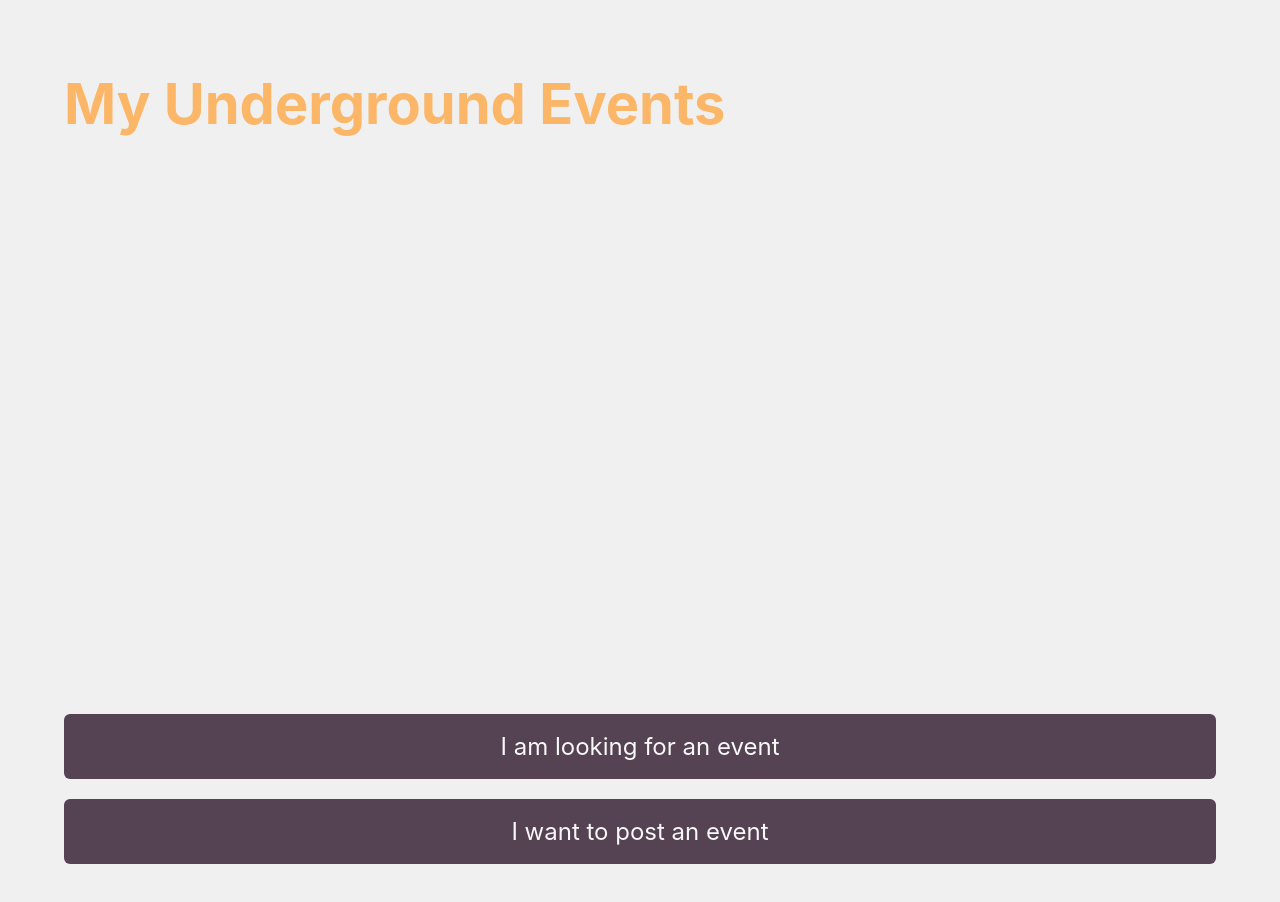
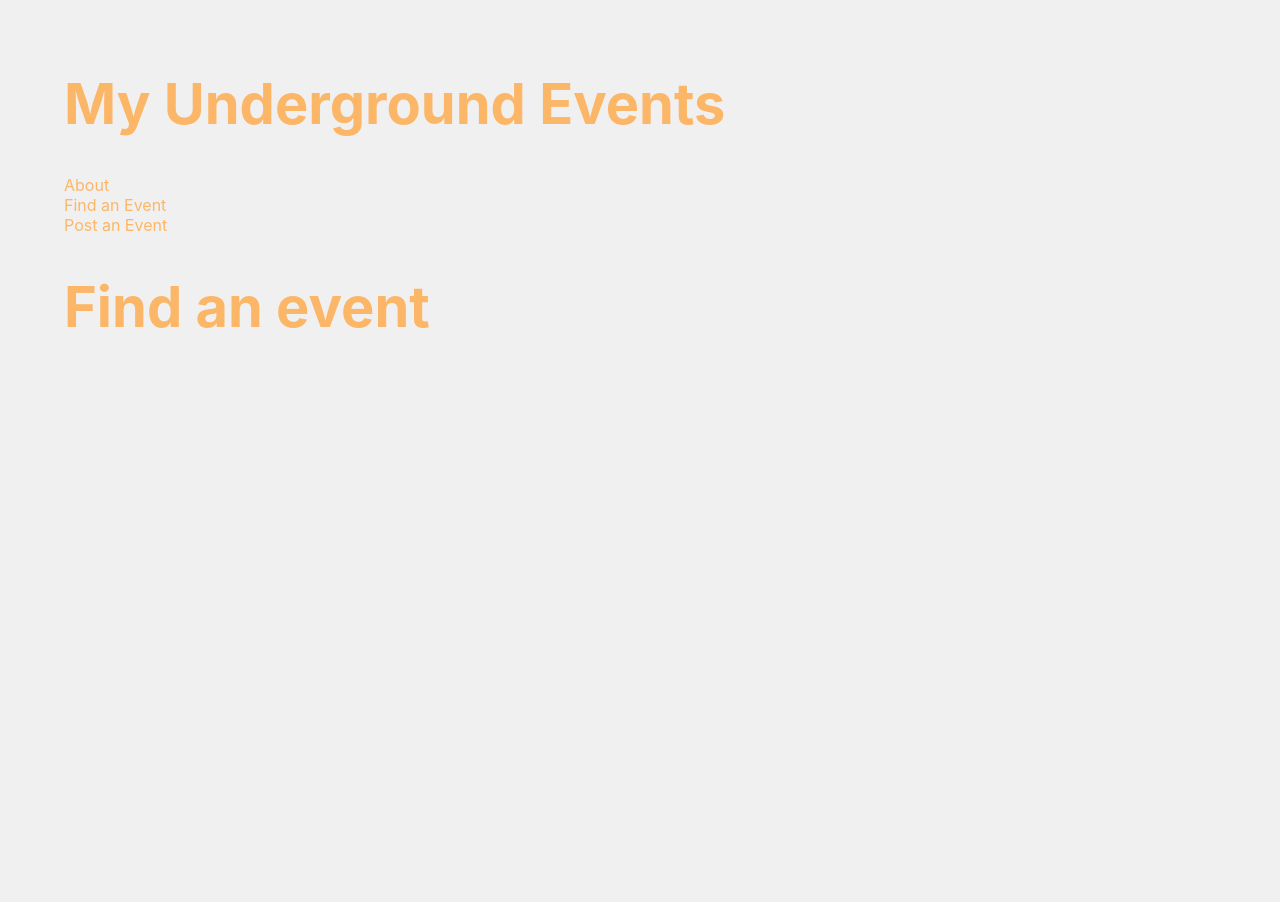
Before and after one commit to alkalinemusic/myundergroundeventAGAIN, a React (Vite) app: page /findevent in a window 1280 px wide. Shown: the top 902 px of the page. After the commit the page ends 800 px from the top, so only its background shows below. Built offline with nearby package versions, Linux system fonts and the light colour scheme.

Commit message:
add routes for about findevent and postevent. add links for those as well as header

```diff
--- a/src/App.css
+++ b/src/App.css
@@ -71,7 +71,8 @@
   margin-top: 20%; /* Adds top margin to push content down */
 }
 
-.primary-home-btn {
+.primary-home-btn,
+a {
   display: flex; /* Enable flexbox */
   justify-content: center; /* Center horizontally */
   align-items: center; /* Center vertically */
--- a/src/App.jsx
+++ b/src/App.jsx
@@ -1,21 +1,25 @@
 import React, { useState } from "react";
 import { BrowserRouter, Routes, Route } from "react-router-dom";
 import Header from "./components/Header";
+import BigButtons from "../src/components/BigButtons";
+import About from "./pages/About";
+import FindEvent from "./pages/FindEvent";
+import PostEvent from "./pages/PostEvent";
 import "./index.css";
 import "./App.css";
 // Make sure to uncomment and import these components if they are used.
 // import Home from "./components/Home";
-// import About from "./components/About";
 
 function App() {
-  const [count, setCount] = useState(0);
-
   return (
     <BrowserRouter>
       <Header />
       <Routes>
+        <Route path={"/"} element={<BigButtons />} />
         {/* Ensure these are using the `element` prop for React Router v6 */}
-        {/* <Route path="/about" element={<About />} /> */}
+        <Route path={"/about"} element={<About />} />
+        <Route path={"/findevent"} element={<FindEvent />} />
+        <Route path={"/postevent"} element={<PostEvent />} />
         {/* <Route path="/" element={<Home />} /> */}
       </Routes>
     </BrowserRouter>
--- a/src/CSS/BigButtonsStyles.css
+++ b/src/CSS/BigButtonsStyles.css
@@ -6,13 +6,15 @@
   min-height: 100vh;
   gap: 20px;
   margin-top: 50%; /* Adds top margin to push content down */
+  width: 100%;
 }
 
 .primary-home-btn {
   display: flex; /* Enable flexbox */
   justify-content: center; /* Center horizontally */
   align-items: center; /* Center vertically */
-  width: 100%; /* Full width as per your setting */
+  min-width: 306px; /* Ensures all buttons are at least 250px wide */
+  /* width: 100%; Full width as per your setting */
   height: 65px; /* Fixed height */
   font-size: 24px; /* Large font size */
   padding: 0 20px; /* Horizontal padding, no vertical padding */
@@ -23,6 +25,9 @@
   border: none; /* Removing any default border */
   outline: none; /* Removing outline to prevent focus highlight */
   box-shadow: none; /* Ensures no shadow is applied */
+  white-space: nowrap; /* Prevents text from wrapping */
+  overflow: hidden; /* Prevents text from overflowing */
+  text-overflow: ellipsis; /* Adds an ellipsis if text overflows */
 }
 
 /* Explicitly setting all possible states to maintain color consistency */
--- a/src/components/BigButtons.jsx
+++ b/src/components/BigButtons.jsx
@@ -1,16 +1,21 @@
 import React from "react";
 import { Button } from "antd"; // Importing Button from Ant Design
+import { Link } from "react-router-dom"; // Make sure this is imported
 import "../CSS/BigButtonsStyles.css"; // Ensure to import a CSS file for styles
 
 export default function BigButtons() {
   return (
     <div className="button-container">
+      <Link to="/findevent">
         <Button className="primary-home-btn" type="primary">
           I am looking for an event
         </Button>
+      </Link>
+      <Link to="/postevent">
         <Button className="primary-home-btn" type="primary">
           I want to post an event
         </Button>
+      </Link>
     </div>
   );
 }
--- a/src/components/Header.jsx
+++ b/src/components/Header.jsx
@@ -1,12 +1,31 @@
 import React from "react";
 import { Link } from "react-router-dom"; // Make sure this is imported
-import BigButtons from "./BigButtons";
+// import "../../src/index.css";
 
 export default function Header() {
   return (
     <div>
-      <h1>My Underground Events</h1>
-      <BigButtons />
+      <Link to="/">
+        <h1 className="header-page-header">My Underground Events</h1>
+      </Link>
+      <div>
+        {/* FIXIT: these links will eventually go in the navbar */}
+        <div>
+          <Link className="route-links" to="/about">
+            <span>About</span>
+          </Link>
+        </div>
+        <div>
+          <Link className="route-links" to="/findevent">
+            Find an Event
+          </Link>
+        </div>
+        <div>
+          <Link className="route-links" to="/postevent">
+            Post an Event
+          </Link>
+        </div>
+      </div>
     </div>
   );
 }
--- a/src/index.css
+++ b/src/index.css
@@ -32,3 +32,15 @@ h1 {
   max-width: 360px;
   margin: 0 auto;
 }
+
+.route-links {
+  color: var(--text-color);
+}
+
+a {
+  text-decoration: none;
+}
+
+.header-page-header {
+  color: var(--text-color);
+}
--- /dev/null
+++ b/src/pages/About.jsx
@@ -0,0 +1,9 @@
+import React from "react";
+
+export default function About() {
+  return (
+    <div>
+      <h1>About</h1>
+    </div>
+  );
+}
--- /dev/null
+++ b/src/pages/FindEvent.jsx
@@ -0,0 +1,9 @@
+import React from "react";
+
+export default function FindEvent() {
+  return (
+    <div>
+      <h1 className="find-event-header">Find an event</h1>
+    </div>
+  );
+}
--- /dev/null
+++ b/src/pages/PostEvent.jsx
@@ -0,0 +1,9 @@
+import React from "react";
+
+export default function PostEvent() {
+  return (
+    <div>
+      <h1 className="post-event-header">Post An Event</h1>
+    </div>
+  );
+}
```
Lines whose indentation alone changed are shown as unchanged.
